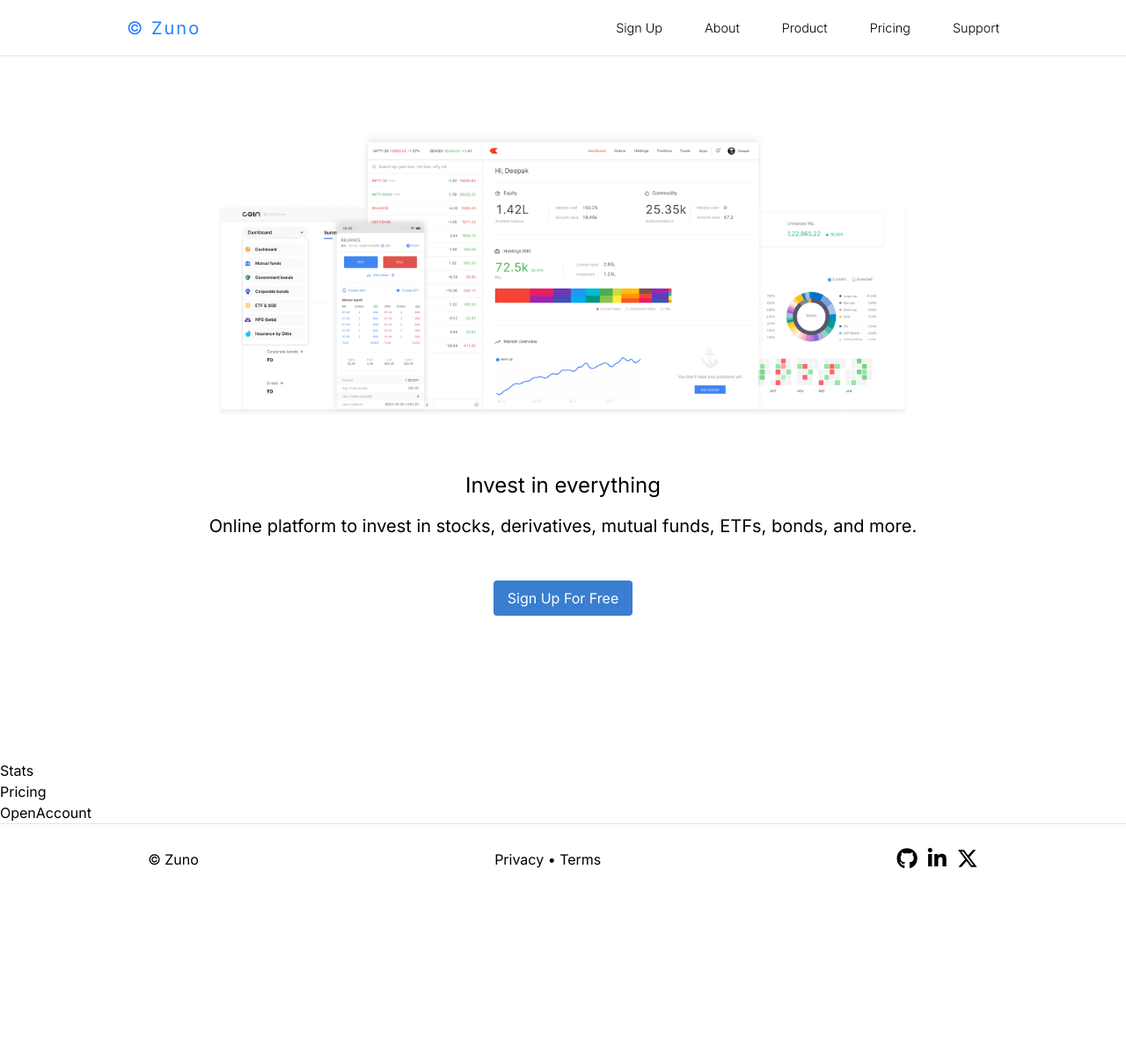
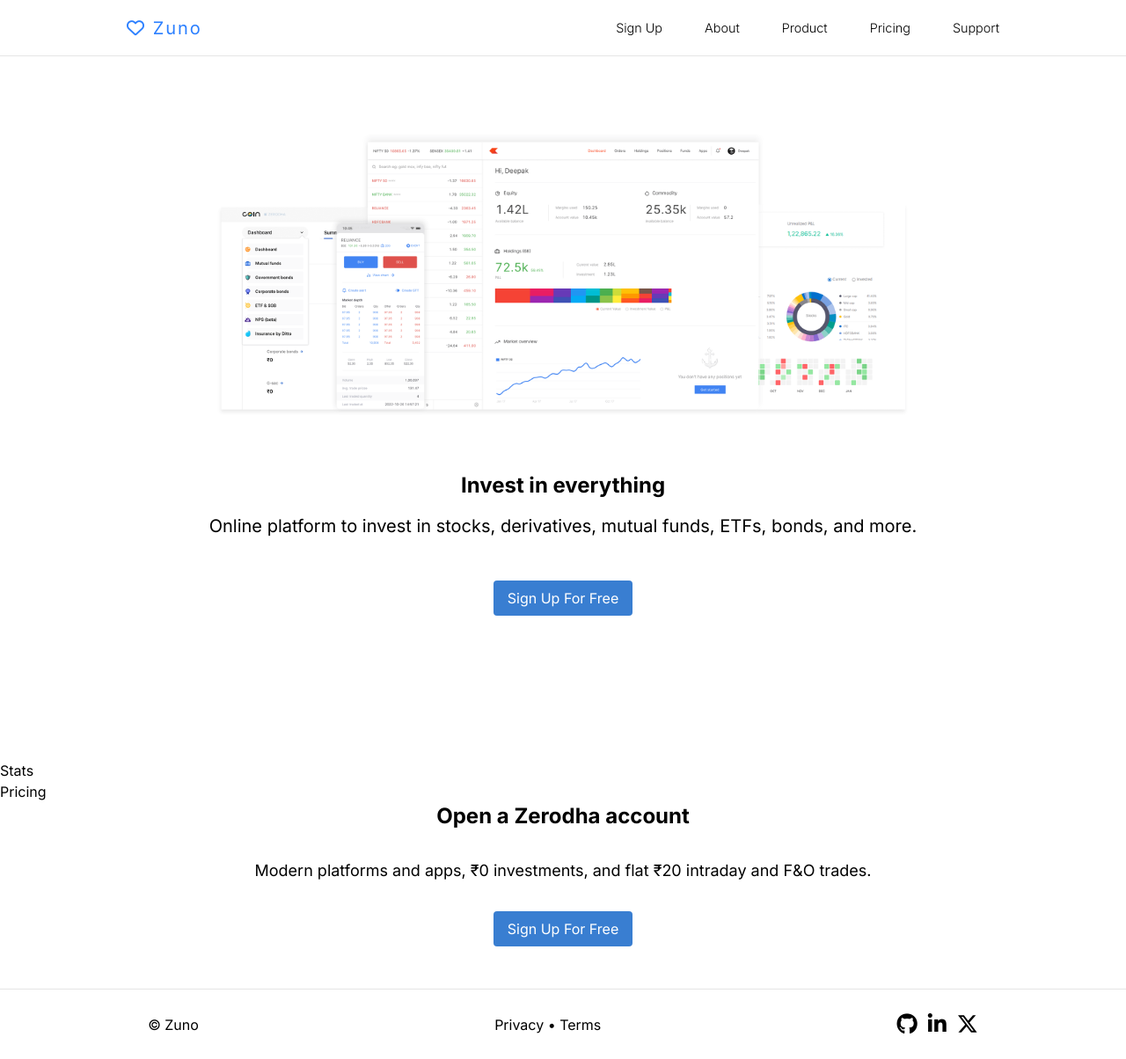
Before and after one commit to rcd-env/zuno, a React (Vite) app in the folder client/: page / in a window 1280 px wide. Shown: the whole page at 88% size. Before the commit the page ends 1016 px from the top, so only its background shows below. Built offline with nearby package versions, Linux system fonts and the light colour scheme.

Commit message:
add open account component

```diff
--- a/client/src/landing-page/Navbar.jsx
+++ b/client/src/landing-page/Navbar.jsx
@@ -10,7 +10,9 @@
   return (
     <nav className="h-16 w-full px-8 sm:px-36 bg-white text-[14.4px] flex justify-between items-center border-b-1 border-b-neutral-200 fixed z-50 top-0">
       <div>
-        <h1 className="text-xl tracking-widest text-blue-500">&copy; Zuno</h1>
+        <h1 className="text-xl tracking-widest text-blue-500">
+          <i className="fa-regular fa-heart"></i> Zuno
+        </h1>
       </div>
 
       <div className="hidden sm:flex gap-12 font-light">
--- a/client/src/landing-page/OpenAccount.jsx
+++ b/client/src/landing-page/OpenAccount.jsx
@@ -1,7 +1,18 @@
 import React from "react";
 
 function OpenAccount() {
-  return <div>OpenAccount</div>;
+  return (
+    <div className="text-center px-8 sm:px-0">
+      <h1 className="text-2xl font-bold mb-8">Open a Zerodha account</h1>
+      <p className="text-lg mb-8">
+        Modern platforms and apps, ₹0 investments, and flat ₹20 intraday and F&O
+        trades.
+      </p>
+      <button className="bg-[#397ED1] cursor-pointer text-white py-2 px-4 rounded mb-12">
+        Sign Up For Free
+      </button>
+    </div>
+  );
 }
 
 export default OpenAccount;
--- a/client/src/landing-page/home/Hero.jsx
+++ b/client/src/landing-page/home/Hero.jsx
@@ -2,14 +2,14 @@
 
 function Hero() {
   return (
-    <div className="hero h-screen w-full text-center mt-16 flex flex-col items-center gap-4">
+    <div className="hero sm:h-screen w-full text-center mt-16 flex flex-col items-center gap-4">
       <img src="/homeHero.png" alt="" className="max-h-[45vh] mt-16 mb-8" />
-      <h1 className="text-2xl ">Invest in everything</h1>
+      <h1 className="text-2xl font-bold">Invest in everything</h1>
       <p className="text-xl mb-8">
         Online platform to invest in stocks, derivatives, mutual funds, ETFs,
         bonds, and more.
       </p>
-      <button className="bg-[#397ED1] cursor-pointer text-white py-2 px-4 rounded">
+      <button className="bg-[#397ED1] cursor-pointer text-white py-2 px-4 rounded mb-12">
         Sign Up For Free
       </button>
     </div>
```
